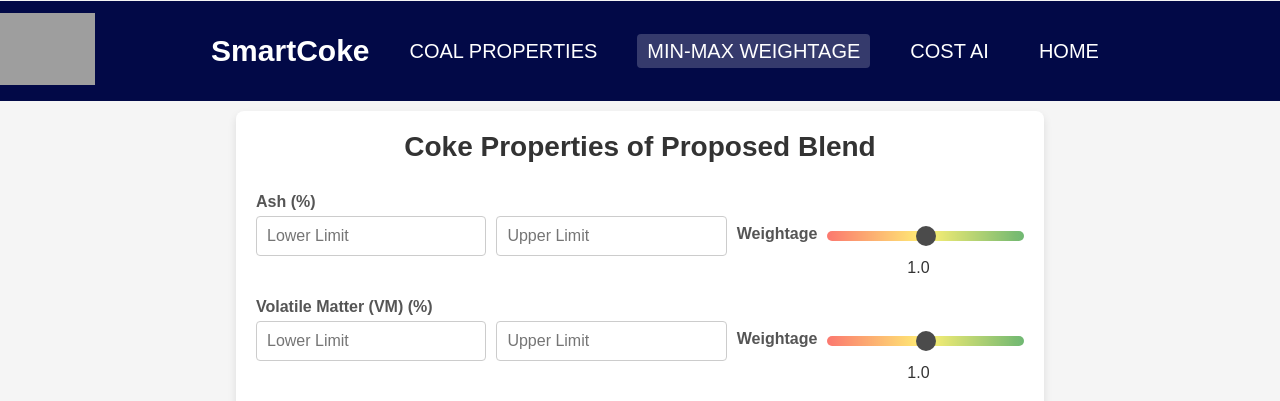
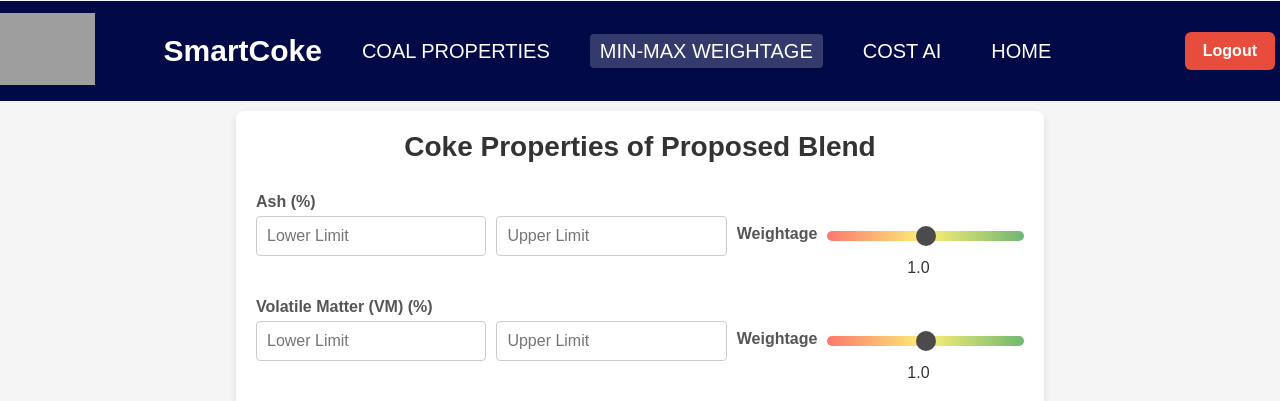
Before and after one commit to anirudhvivekpandit1999/x, a Flask app: page /min-max.html in a window 1280 px wide. Shown: the top 401 px of the page. Run offline with Flask 3, Linux system fonts and the light colour scheme; parts of the project's set-up code (start-up, migrations or seed data) failed here and were passed over; some libraries are stand-ins or nearby versions; grey boxes are pictures that could not be loaded.

Commit message:
changes
logout btn added, process parameter roleId js

```diff
--- a/app.py
+++ b/app.py
@@ -258,7 +258,7 @@
 
 @app.route('/')
 def index():
-    return render_template('index.html')
+    return render_template('login.html')
 
 
 @app.route('/github-deploy', methods=['POST'])
--- a/static/css/style.css
+++ b/static/css/style.css
@@ -165,15 +165,21 @@
     background-color: #f1f1f1; /* Change background on hover */
 }
 
-.logout {
-    color: white;
-    cursor: pointer;
-    font-size: 18px;
+#logoutButton {
+  background-color: #e74c3c; /* Red */
+  color: white;
+  border: none;
+  padding: 10px 18px;
+  font-size: 16px;
+  font-weight: bold;
+  border-radius: 6px;
+  cursor: pointer;
+  margin-right: 5px;
+  transition: background-color 0.3s ease;
 }
 
-.logout:hover {
-    color: red;
-    text-decoration: underline;
+#logoutButton:hover {
+  background-color: #c0392b; /* Darker red on hover */
 }
 
 /* Home Section Styles */
--- a/templates/min-max.html
+++ b/templates/min-max.html
@@ -6,11 +6,12 @@
     <meta name="viewport" content="width=device-width, initial-scale=1.0">
     <title>SmartCoke</title>
     <link rel="stylesheet" href="{{ url_for('static', filename='css/style.css') }}">
+
     <style>
         body {
             font-family: Arial, sans-serif;
             background-color: #f5f5f5;
-            margin: 0;
+             margin: 0;
             padding-top: 1px;
         }
 
@@ -115,25 +116,6 @@
         button[type="submit"]:hover {
             background-color: #1e40af;
         }
-
-        button {
-            display: block;
-            width: 30%;
-            padding: 10px 0;
-            background-color: #020947;
-            color: white;
-            border: none;
-            border-radius: 4px;
-            cursor: pointer;
-            margin-left: 35%;
-            font-size: 1.1em;
-            margin-top: 20px;
-            transition: background-color 0.3s ease-in-out;
-        }
-
-        button:hover {
-            background-color: #1e40af;
-        }
     </style>
 
 </head>
@@ -155,6 +137,7 @@
                 <li><a href="index.html">HOME</a></li>
 
             </ul>
+        <button id="logoutButton">Logout</button>
         </nav>
     </header>
 
@@ -539,6 +522,15 @@
                 }
             });
         });
+
+        document.getElementById('logoutButton').addEventListener('click', () => {
+            // Clear login flag
+            localStorage.removeItem('isLoggedIn');
+            localStorage.clear();
+
+            // Redirect to login page
+            window.location.href = '/login.html';
+        });
     </script>
 </body>
 
```
Also changed, not shown: templates/coal-properties.html (+17 -9 lines), templates/cost-ai.html (+33 -16 lines), templates/index.html (+10 -0 lines).
